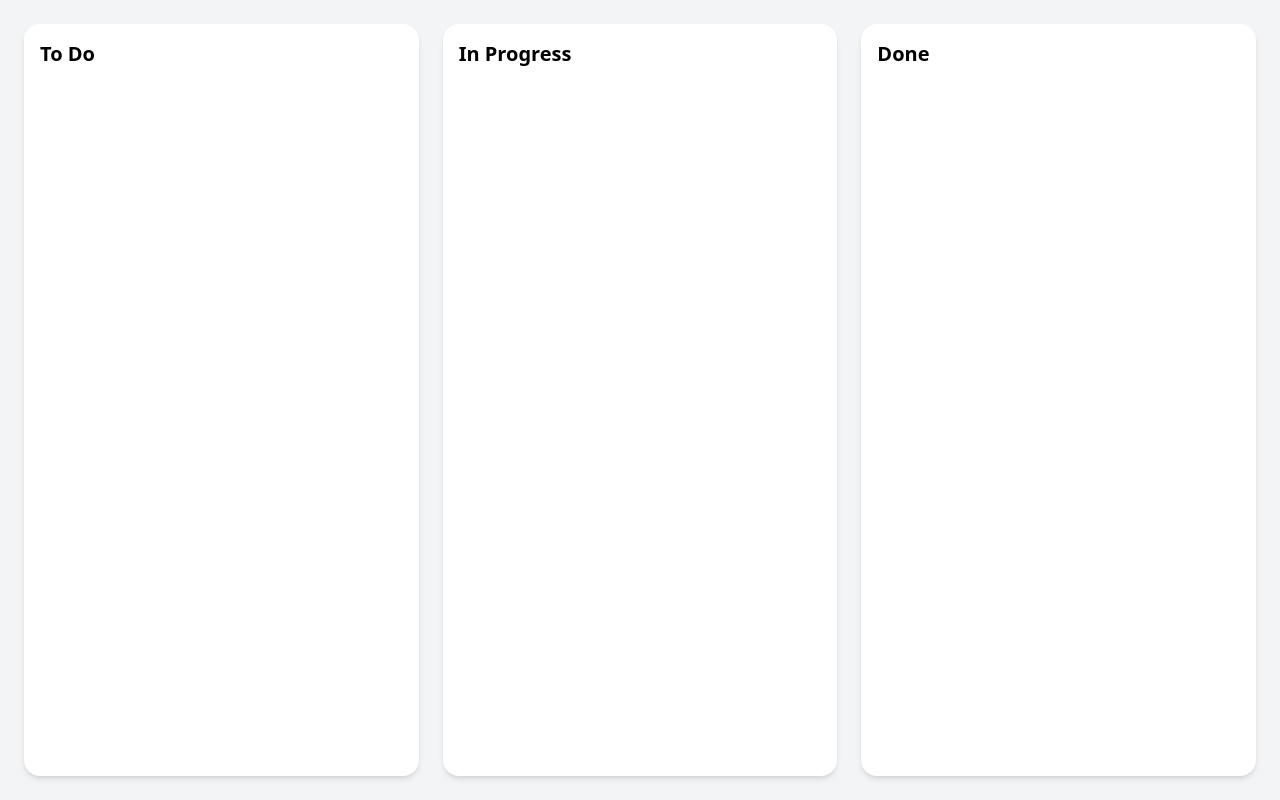
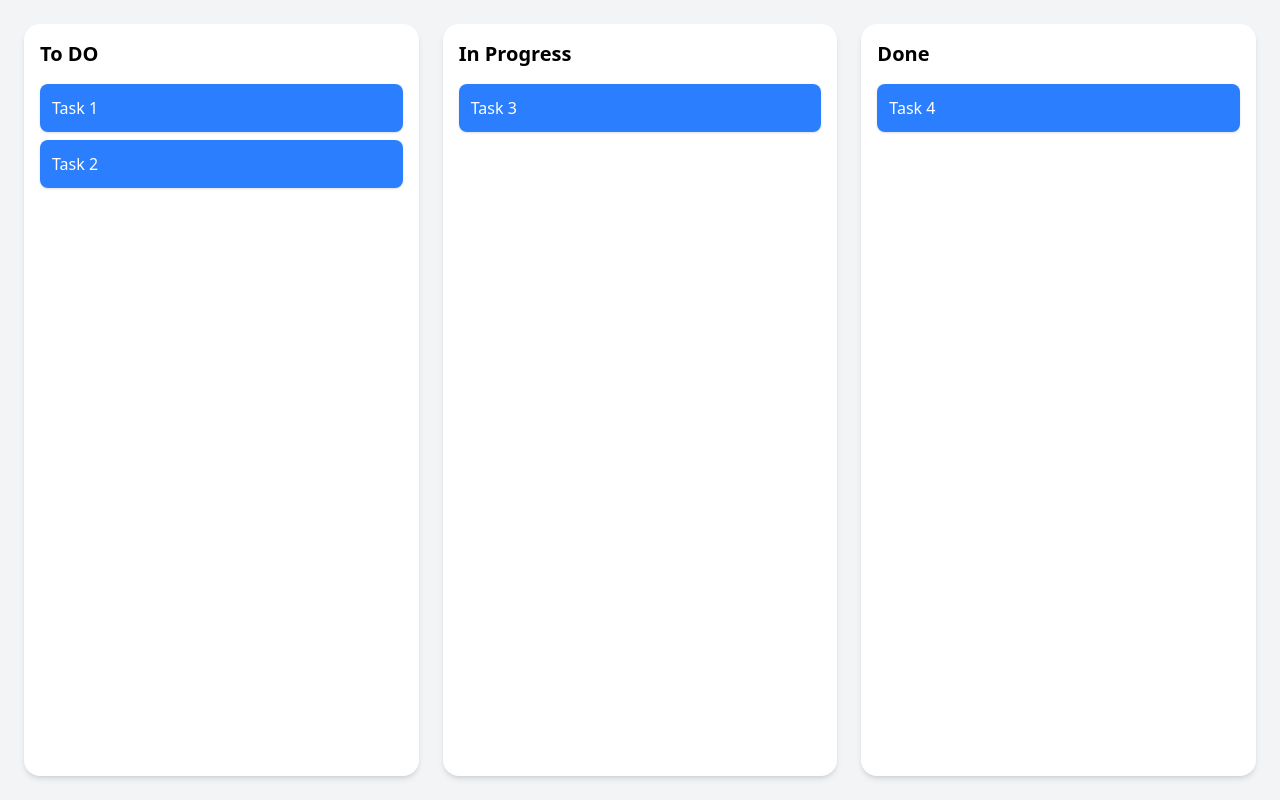
Before and after one commit to karthi1048/kanban-PWA, a React (Vite) app: page / in a window 1280 px wide. Built offline with nearby package versions, Linux system fonts and the light colour scheme.

Commit message:
Added sample tasks

```diff
--- a/src/App.jsx
+++ b/src/App.jsx
@@ -1,7 +1,12 @@
 import './App.css'
 
 export default function App() {
-  const columns = ["To Do", "In Progress", "Done"];
+  // Column names: Array of tasks
+  const board = {
+    "To DO": ["Task 1", "Task 2"],
+    "In Progress": ["Task 3"],
+    "Done": ["Task 4"],
+  }
 
   return (
     <>
@@ -9,11 +14,17 @@ export default function App() {
 
       {/* Board */}
       <div className='flex h-screen bg-gray-100 p-6 gap-6'>
-        {/* Iterate over columns & return div for each column */}
-        { columns.map((col) => (
+        {/* Get [key, value] & destructure as [col, tasks] & return div for each column*/}
+        { Object.entries(board).map(([col, tasks]) => (
           // Columns
           <div key={col} className='flex-1 bg-white rounded-2xl shadow-md p-4'>
             <h2 className='text-xl font-bold mb-4'>{col}</h2>
+            {/* Similar to columns, return div for each task */}
+            { tasks.map((task) => (
+              <div key={task} className='p-3 mb-2 bg-blue-500 text-white rounded-lg shadow cursor-pointer'>
+                {task}
+              </div>
+            ))}
           </div>
         ))}
       </div>
```
